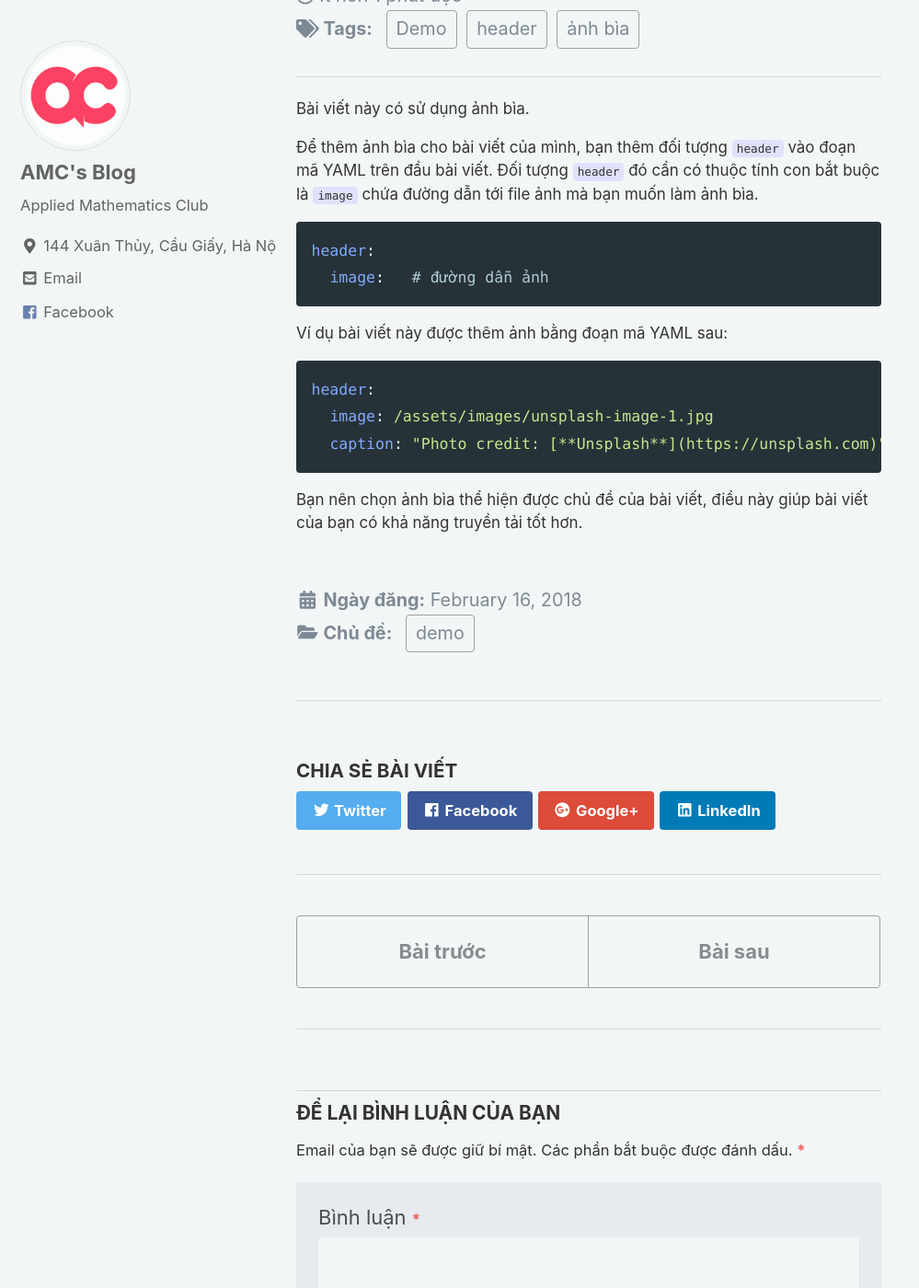
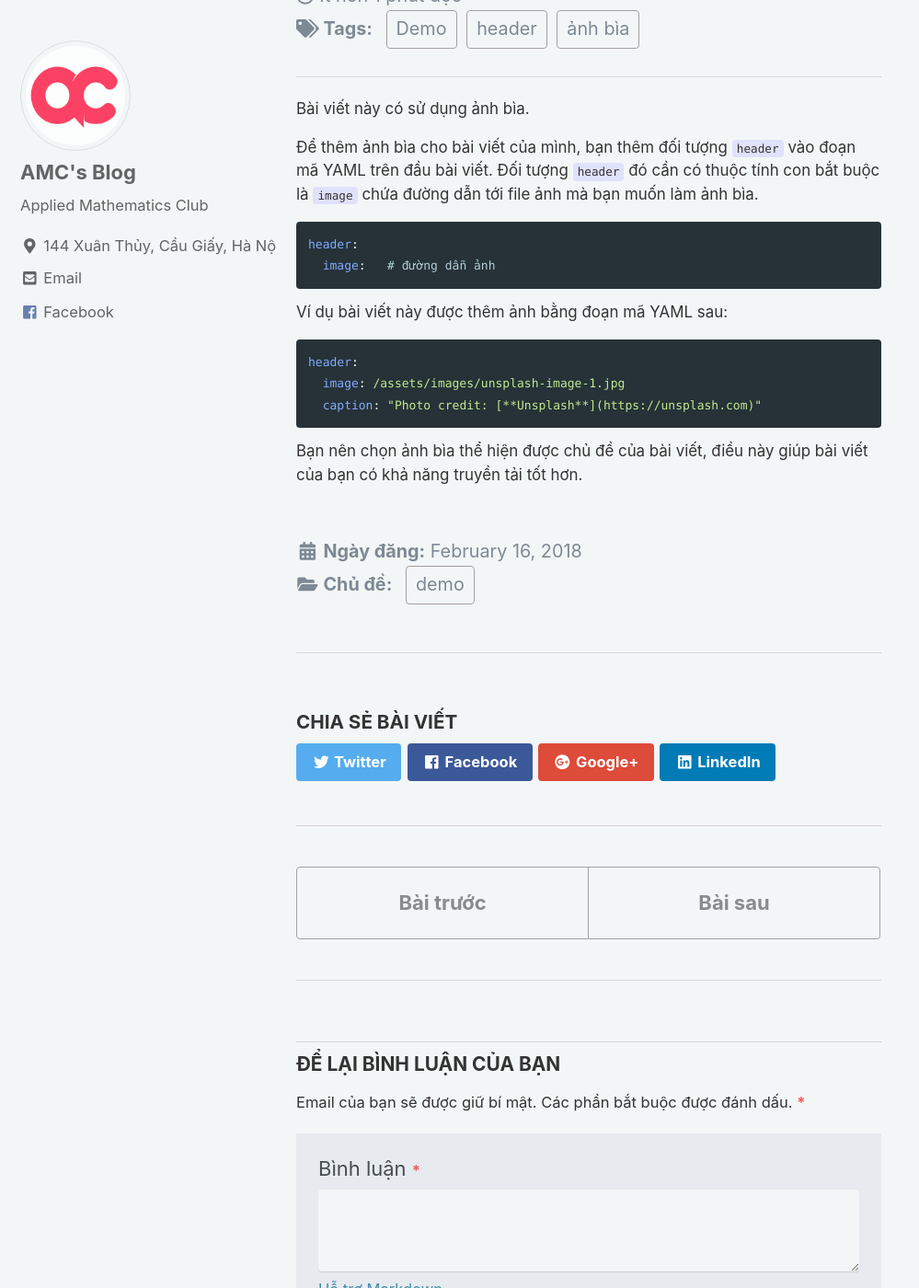
Before and after one commit to testvon/amcblog.github.io, a Jekyll site: the page built from _posts/demo/2018-02-16-demo-5-header-image.md, in a window 1280 px wide and 1400 px high, scrolled down 1118 px. Shown: the whole window at 92% size, without its empty margins (0-999 px from the left). Built offline with Jekyll 4.4.1, drawn with Linux system fonts in a browser that asks for light colours; nearby versions of some CDN libraries.

Commit message:
Update _syntax.scss

```diff
--- a/_sass/minimal-mistakes/_syntax.scss
+++ b/_sass/minimal-mistakes/_syntax.scss
@@ -9,7 +9,7 @@ figure.highlight {
   background: $base00;
   color: $base05;
   font-family: $monospace;
-  font-size: $type-size-6;
+  font-size: 13px;
   line-height: 1.8;
   border-radius: $border-radius;
 
```
